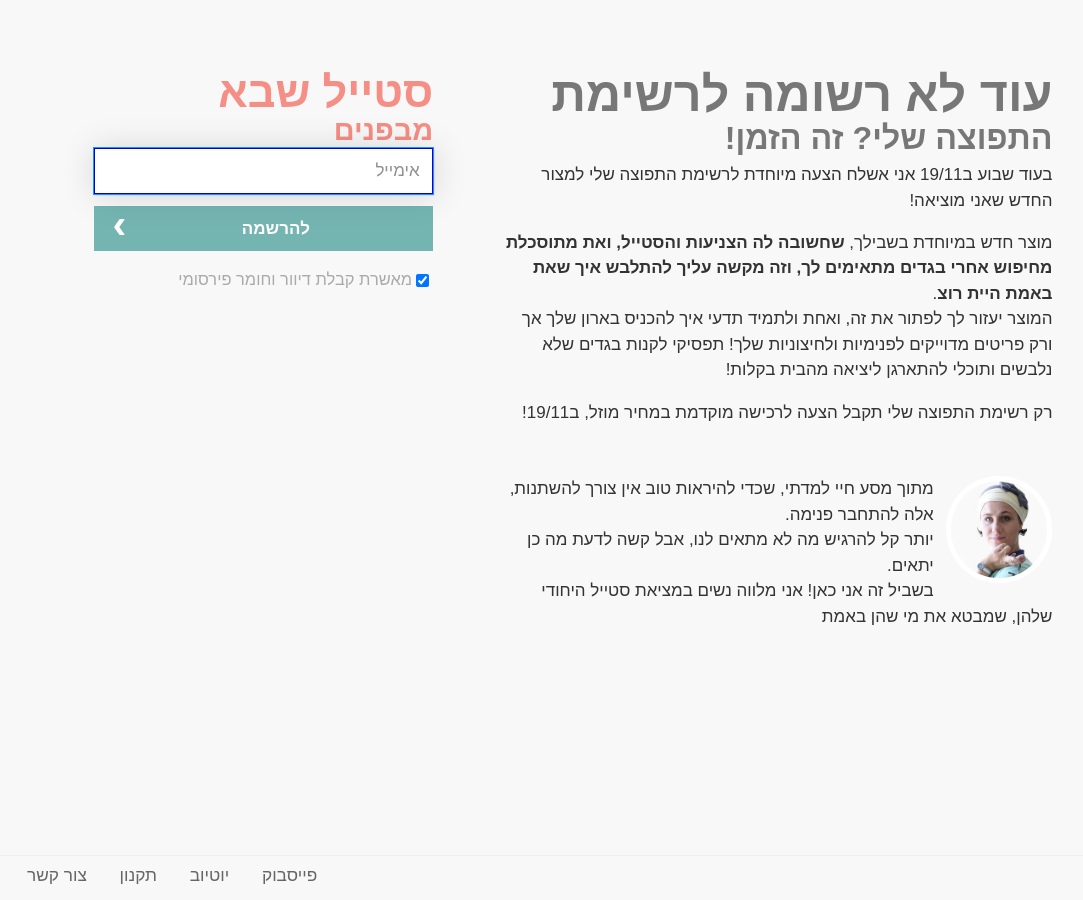
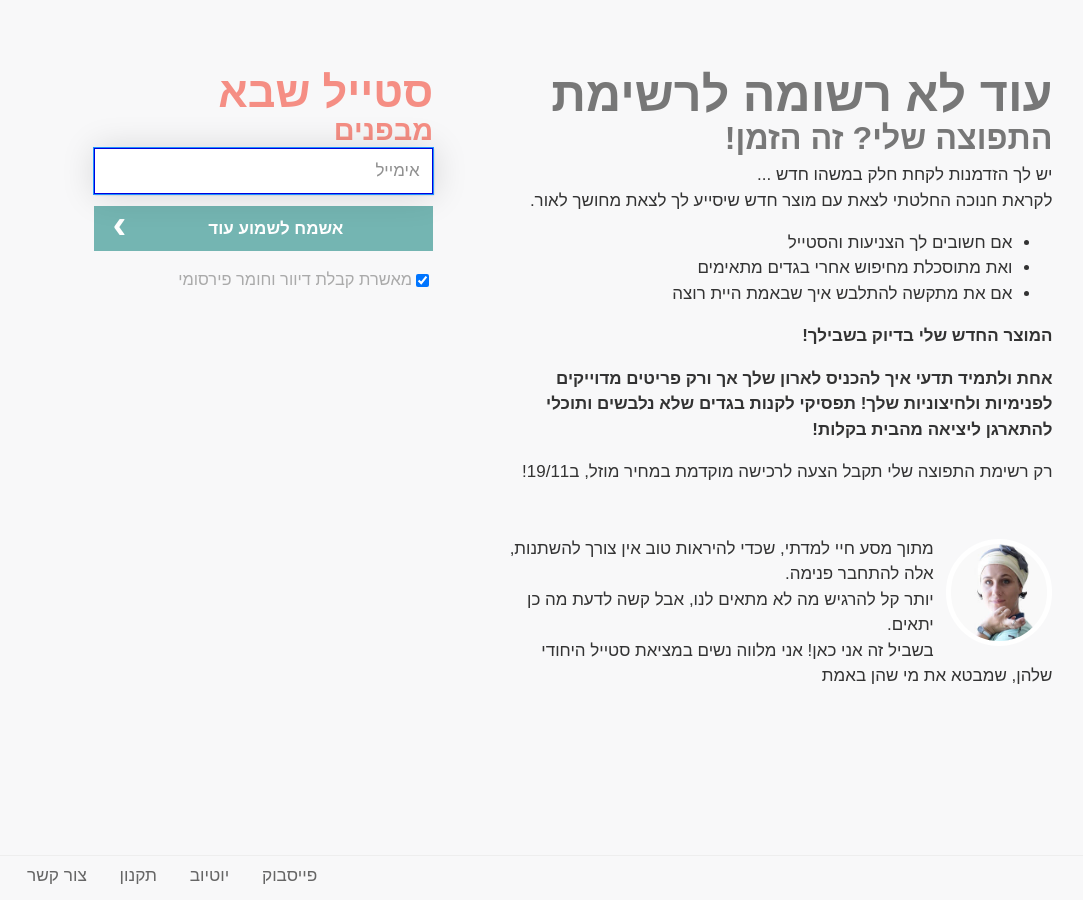
Before and after one commit to laukstein/lea.laukstein.com, a Jekyll site: the page built from _pages/signup/campaign.html, in a window 1280 px wide. Shown: the whole page, without its empty margins (67-1150 px from the left). Built offline with Jekyll 4.4.1, drawn with Linux system fonts in a browser that asks for light colours.

Commit message:
Copywriting, clircle shape for profile text warpping

```diff
--- a/_pages/signup/campaign.html
+++ b/_pages/signup/campaign.html
@@ -6,7 +6,7 @@ title: סטייל שבא מבפנים
 subscribe: 095aee2f82
 subscribe-title: סטייל שבא מבפנים
 subscribe-success: את עכשיו רשומה לרשימת התפוצה שלי
-subscribe-button: להרשמה
+subscribe-button: אשמח לשמוע עוד
 subscribe-autofocus: true
 css: |
     .table,
@@ -28,8 +28,9 @@ css: |
     }
     .profile {
         padding: 2.85em;
-        margin: 0 0 .7em .7em;
+        margin: .2em 0 .7em .7em;
         float: right;
+        shape-outside: circle(60%);
         background-color: #eee;
         background-image: url(/assets/profile.jpg);
         background-position: 34% top;
@@ -41,8 +42,14 @@ css: |
 ---
 
 <h1>עוד לא רשומה לרשימת התפוצה שלי? זה הזמן!</h1>
-<p>בעוד שבוע ב19/11 אני אשלח הצעה מיוחדת לרשימת התפוצה שלי למצור החדש שאני מוציאה!</p>
-<p>מוצר חדש במיוחדת בשבילך, <b>שחשובה לה הצניעות והסטייל, ואת מתוסכלת מחיפוש אחרי בגדים מתאימים לך, וזה מקשה עליך להתלבש איך שאת באמת היית רוצ</b>.<br>המוצר יעזור לך לפתור את זה, ואחת ולתמיד תדעי איך להכניס בארון שלך אך ורק פריטים מדוייקים לפנימיות ולחיצוניות שלך! תפסיקי לקנות בגדים שלא נלבשים ותוכלי להתארגן ליציאה מהבית בקלות!</p>
+<p>יש לך הזדמנות לקחת חלק במשהו חדש ...<br>לקראת חנוכה החלטתי לצאת עם מוצר חדש שיסייע לך לצאת מחושך לאור.</p>
+<ul>
+    <li>אם חשובים לך הצניעות והסטייל</li>
+    <li>ואת מתוסכלת מחיפוש אחרי בגדים מתאימים</li>
+    <li>אם את מתקשה להתלבש איך שבאמת היית רוצה</li>
+</ul>
+<p><b>המוצר החדש שלי בדיוק בשבילך!</b></p>
+<p><b>אחת ולתמיד תדעי איך להכניס לארון שלך אך ורק פריטים מדוייקים לפנימיות ולחיצוניות שלך! תפסיקי לקנות בגדים שלא נלבשים ותוכלי להתארגן ליציאה מהבית בקלות!</b></p>
 <p>רק רשימת התפוצה שלי תקבל הצעה לרכישה מוקדמת במחיר מוזל, ב19/11!</p>
 <div class=about>
     <div class=profile></div>
```
